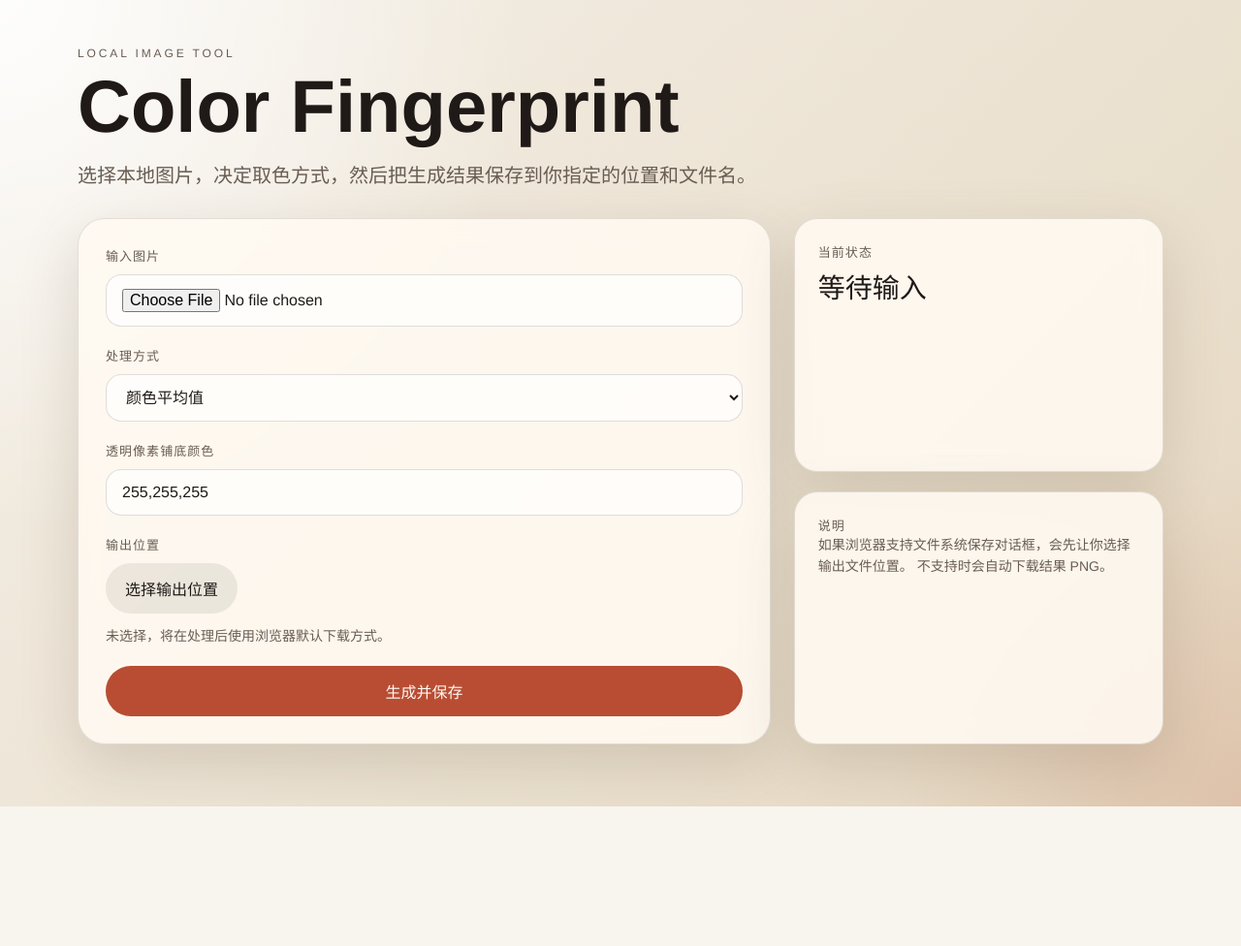
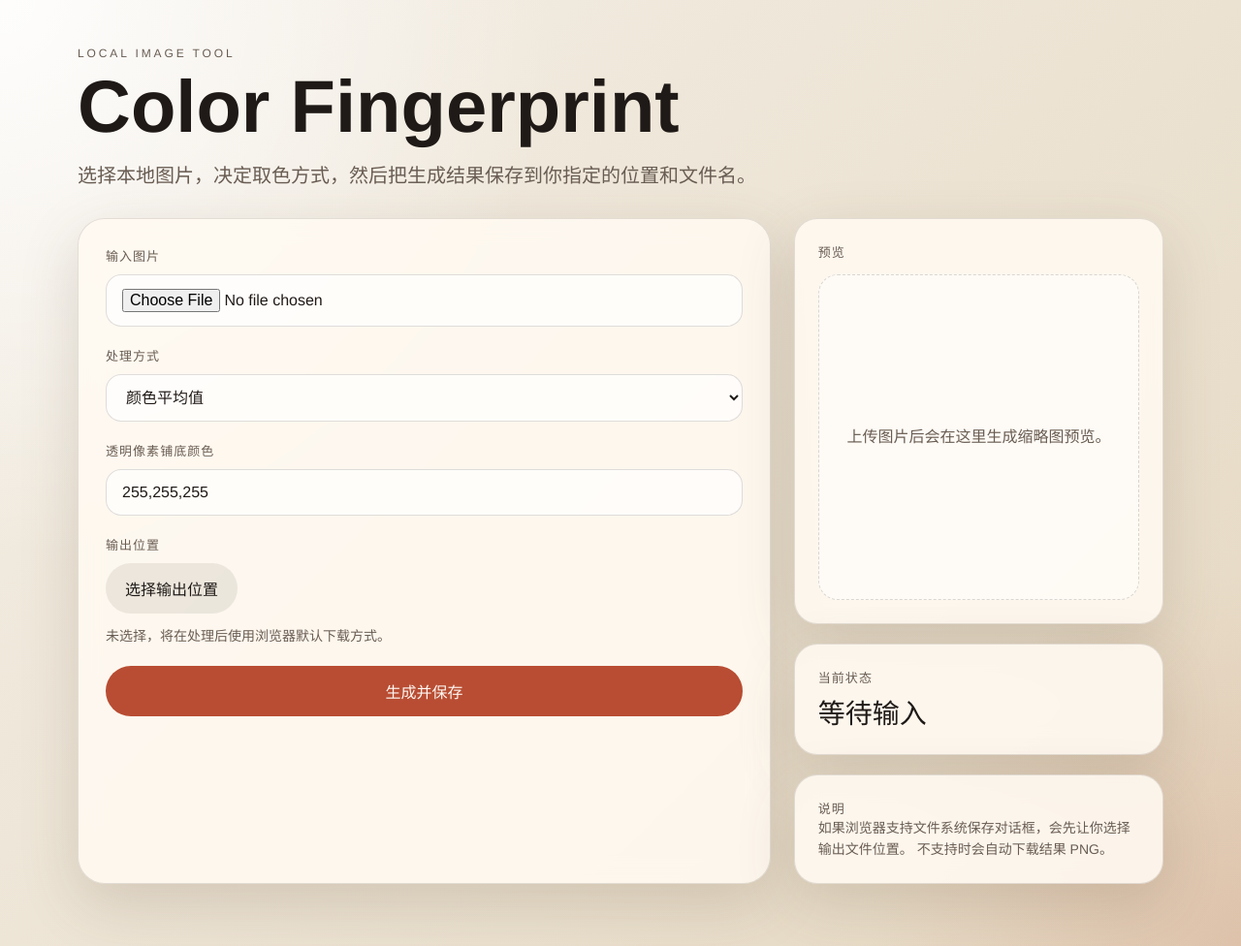
Before and after one commit to ChantMisaya/color-fingerprint, a Flask app: page / in a window 1280 px wide. Shown: the whole page at 97% size. Before the commit the page ends 832 px from the top, so only its background shows below. Run offline with Flask 3, Linux system fonts and the light colour scheme; some libraries are stand-ins or nearby versions.

Commit message:
Add live preview for processed images

```diff
--- a/app.py
+++ b/app.py
@@ -4,11 +4,13 @@ from io import BytesIO
 from pathlib import Path
 
 from flask import Flask, jsonify, render_template, request, send_file
+from PIL import Image
 from werkzeug.utils import secure_filename
 
 from main import SUPPORTED_INPUT_SUFFIXES, parse_rgb, process_image_stream
 
 app = Flask(__name__)
+PREVIEW_MAX_SIZE = (720, 520)
 
 
 @app.get("/")
@@ -44,5 +46,32 @@ def process_upload():
     return send_file(output, mimetype="image/png", as_attachment=True, download_name=download_name)
 
 
+@app.post("/api/preview")
+def preview_upload():
+    upload = request.files.get("image")
+    method = request.form.get("method", "average")
+    background_value = request.form.get("background", "255,255,255")
+
+    if upload is None or upload.filename == "":
+        return jsonify({"error": "Please choose an image file."}), 400
+
+    filename = secure_filename(upload.filename)
+    suffix = Path(filename).suffix.lower()
+    if suffix not in SUPPORTED_INPUT_SUFFIXES:
+        return jsonify({"error": "Only PNG, JPG, and JPEG files are supported."}), 400
+
+    try:
+        background = parse_rgb(background_value)
+        preview_image = process_image_stream(upload.stream, method=method, background=background)
+        preview_image.thumbnail(PREVIEW_MAX_SIZE, Image.Resampling.LANCZOS)
+    except Exception as exc:
+        return jsonify({"error": str(exc)}), 400
+
+    output = BytesIO()
+    preview_image.save(output, format="PNG")
+    output.seek(0)
+    return send_file(output, mimetype="image/png")
+
+
 if __name__ == "__main__":
     app.run(debug=True)
--- a/static/app.js
+++ b/static/app.js
@@ -5,8 +5,14 @@ const statusText = document.getElementById("status-text");
 const submitButton = document.getElementById("submit-button");
 const pickOutputButton = document.getElementById("pick-output");
 const outputHint = document.getElementById("output-hint");
+const previewImage = document.getElementById("preview-image");
+const previewEmpty = document.getElementById("preview-empty");
+const backgroundInput = document.getElementById("background");
 
 let outputHandle = null;
+let previewRequestId = 0;
+let previewObjectUrl = null;
+let previewController = null;
 
 function setStatus(message, isError = false) {
   statusText.textContent = message;
@@ -20,6 +26,77 @@ function fallbackDownload(blob, filename) {
   link.download = filename;
   link.click();
   URL.revokeObjectURL(objectUrl);
+}
+
+function clearPreview() {
+  if (previewObjectUrl) {
+    URL.revokeObjectURL(previewObjectUrl);
+    previewObjectUrl = null;
+  }
+
+  previewImage.removeAttribute("src");
+  previewImage.classList.remove("is-visible");
+  previewEmpty.hidden = false;
+}
+
+function showPreview(blob) {
+  if (previewObjectUrl) {
+    URL.revokeObjectURL(previewObjectUrl);
+  }
+
+  previewObjectUrl = URL.createObjectURL(blob);
+  previewImage.src = previewObjectUrl;
+  previewImage.classList.add("is-visible");
+  previewEmpty.hidden = true;
+}
+
+async function refreshPreview() {
+  const file = imageInput.files[0];
+  if (!file) {
+    clearPreview();
+    return;
+  }
+
+  if (previewController) {
+    previewController.abort();
+  }
+
+  previewController = new AbortController();
+  const currentRequestId = ++previewRequestId;
+  const formData = new FormData();
+  formData.append("image", file);
+  formData.append("method", methodSelect.value);
+  formData.append("background", backgroundInput.value);
+
+  setStatus("正在生成预览...");
+
+  try {
+    const response = await fetch("/api/preview", {
+      method: "POST",
+      body: formData,
+      signal: previewController.signal,
+    });
+
+    if (!response.ok) {
+      const payload = await response.json().catch(() => ({}));
+      throw new Error(payload.error || "预览生成失败");
+    }
+
+    const blob = await response.blob();
+    if (currentRequestId !== previewRequestId) {
+      return;
+    }
+
+    showPreview(blob);
+    setStatus("预览已更新。");
+  } catch (error) {
+    if (error.name === "AbortError") {
+      return;
+    }
+
+    clearPreview();
+    setStatus(error.message || "预览生成失败", true);
+  }
 }
 
 async function saveWithPicker(blob, suggestedName) {
@@ -84,7 +161,11 @@ pickOutputButton.addEventListener("click", async () => {
 imageInput.addEventListener("change", () => {
   outputHandle = null;
   outputHint.textContent = "如需指定保存位置，请重新点击“选择输出位置”。";
+  refreshPreview();
 });
+
+methodSelect.addEventListener("change", refreshPreview);
+backgroundInput.addEventListener("change", refreshPreview);
 
 form.addEventListener("submit", async (event) => {
   event.preventDefault();
--- a/static/styles.css
+++ b/static/styles.css
@@ -12,6 +12,10 @@
 
 * {
   box-sizing: border-box;
+}
+
+[hidden] {
+  display: none !important;
 }
 
 body {
@@ -82,8 +86,15 @@ h1 {
 }
 
 .status-card {
+  display: grid;
+  min-width: 0;
   border-radius: clamp(20px, 3vw, 24px);
   padding: clamp(20px, 3vw, 24px);
+}
+
+.preview-card {
+  gap: 14px;
+  overflow: hidden;
 }
 
 .field {
@@ -127,6 +138,50 @@ select {
   font-size: 14px;
   line-height: 1.6;
   color: var(--muted);
+}
+
+.preview-empty {
+  display: grid;
+  grid-area: 1 / 1;
+  place-items: center;
+  width: 100%;
+  height: 100%;
+  padding: 20px;
+  color: var(--muted);
+  text-align: center;
+  line-height: 1.7;
+}
+
+.preview-frame {
+  display: grid;
+  grid-template-columns: 1fr;
+  grid-template-rows: 1fr;
+  place-items: center;
+  width: 100%;
+  min-width: 0;
+  height: clamp(260px, 42vh, 420px);
+  padding: 0;
+  overflow: hidden;
+  border: 1px dashed rgba(31, 26, 23, 0.16);
+  border-radius: 20px;
+  background: rgba(255, 255, 255, 0.42);
+}
+
+.preview-image {
+  display: none;
+  grid-area: 1 / 1;
+  width: auto;
+  height: auto;
+  max-width: 100%;
+  max-height: 100%;
+  min-width: 0;
+  object-fit: contain;
+  object-position: center;
+  background: rgba(255, 255, 255, 0.5);
+}
+
+.preview-image.is-visible {
+  display: block;
 }
 
 .primary,
--- a/templates/index.html
+++ b/templates/index.html
@@ -48,6 +48,13 @@
         </form>
 
         <aside class="status-panel">
+          <div class="status-card preview-card">
+            <div class="status-label">预览</div>
+            <div class="preview-frame">
+              <div id="preview-empty" class="preview-empty">上传图片后会在这里生成缩略图预览。</div>
+              <img id="preview-image" class="preview-image" alt="处理结果预览">
+            </div>
+          </div>
           <div class="status-card">
             <div class="status-label">当前状态</div>
             <div id="status-text" class="status-text">等待输入</div>
```
